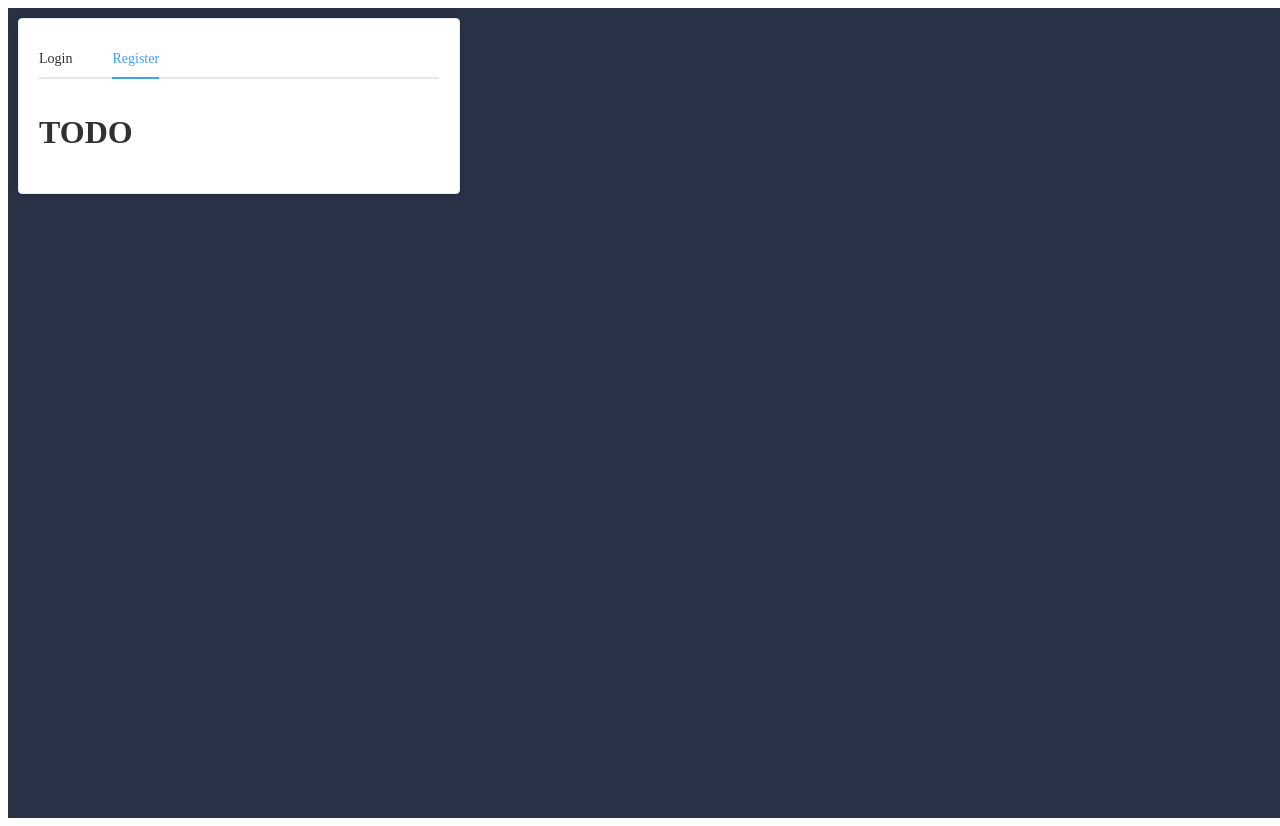
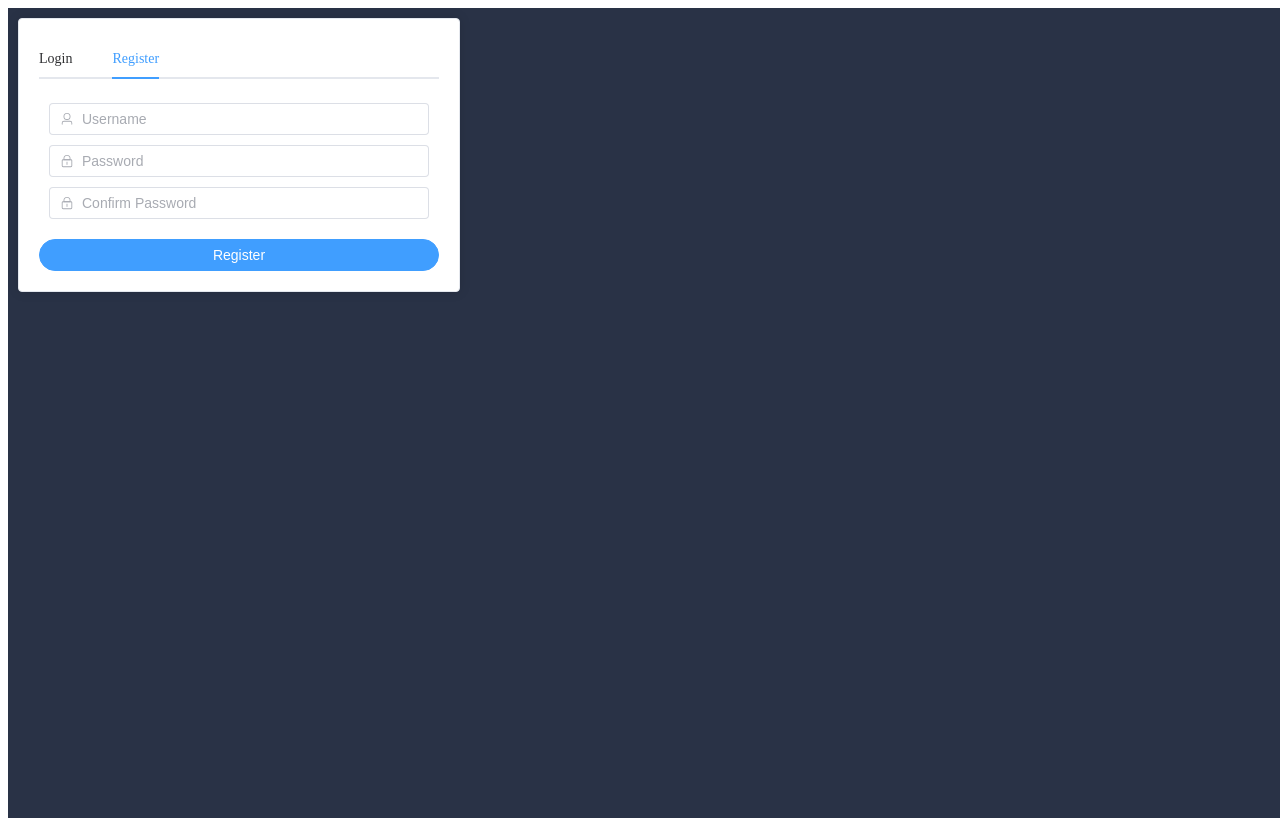
Before and after one commit to OzoneLabs/vuejs3-playground, a Vue app: page / in a window 1280 px wide. Both pictures are taken after a click on the tab "Register". Built offline with nearby package versions, Linux system fonts and the light colour scheme.

Commit message:
Make register component

```diff
--- a/src/components/LoginRegisterCard.vue
+++ b/src/components/LoginRegisterCard.vue
@@ -1,9 +1,11 @@
 <script>
 import Login from './Login.vue';
+import Register from './Register.vue'
 
 export default {
     components: {
         Login,
+        Register,
     },
 
     data() {
@@ -22,7 +24,7 @@ export default {
             </el-tab-pane>
 
             <el-tab-pane label="Register" name="register">
-                <h1>TODO</h1>
+                <Register />
             </el-tab-pane>
         </el-tabs>
     </el-card>
--- /dev/null
+++ b/src/components/Register.vue
@@ -0,0 +1,72 @@
+<script>
+export default {
+    data() {
+        return {
+            username: '',
+            password: '',
+            checkPassword: '',
+        }
+    },
+
+    methods: {
+        register() {
+            if (this.username === '' || this.password === '' || this.checkPassword === '') {
+                alert('Please fill in all fields!');
+            } else if (this.password !== this.checkPassword) {
+                alert('Passwords do not match!');
+            } else {
+                alert('Registration successful!');
+            }
+        }
+    }
+}
+</script>
+
+<template>
+    <form>
+        <div class="mg-sm">
+            <el-input v-model="username" placeholder="Username">
+                <template #prefix>
+                    <el-icon>
+                        <User />
+                    </el-icon>
+                </template>
+            </el-input>
+        </div>
+
+        <div class="mg-sm">
+            <el-input type="password" v-model="password" placeholder="Password">
+                <template #prefix>
+                    <el-icon>
+                        <Lock />
+                    </el-icon>
+                </template>
+            </el-input>
+        </div>
+
+        <div class="mg-sm">
+            <el-input type="password" v-model="checkPassword" placeholder="Confirm Password">
+                <template #prefix>
+                    <el-icon>
+                        <Lock />
+                    </el-icon>
+                </template>
+            </el-input>
+        </div>
+
+        <div>
+            <el-button @click="register" type="primary" round class="register-button">Register</el-button>
+        </div>
+    </form>
+</template>
+
+<style scoped>
+.mg-sm {
+    margin: 10px;
+}
+
+.register-button {
+    width: 100%;
+    margin-top: 10px;
+}
+</style>
```
